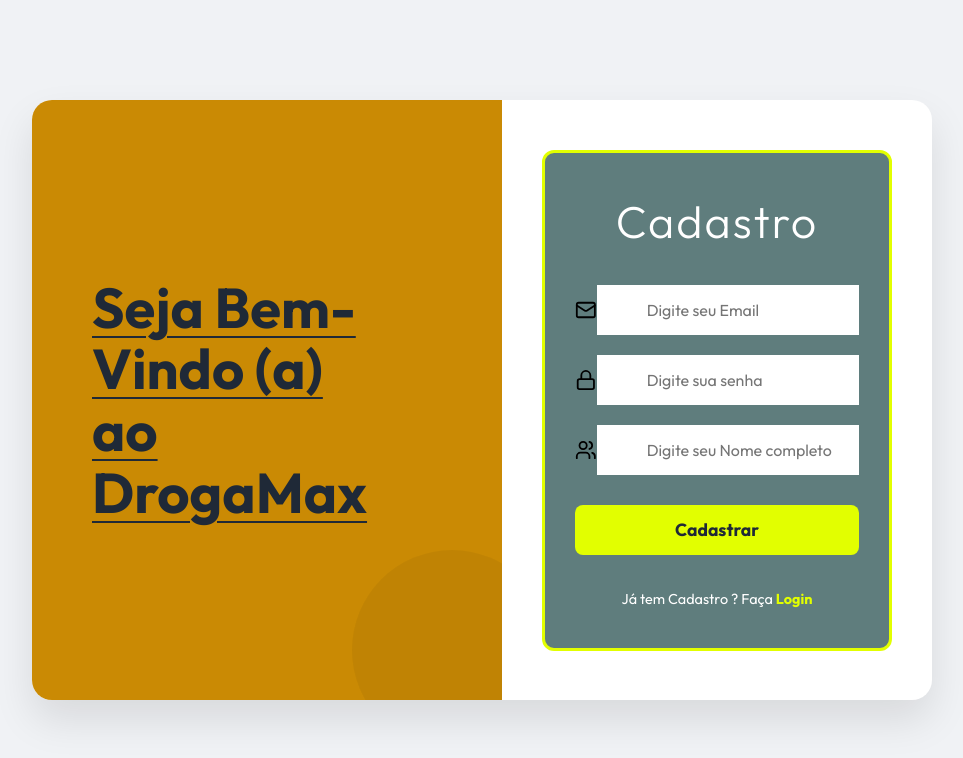
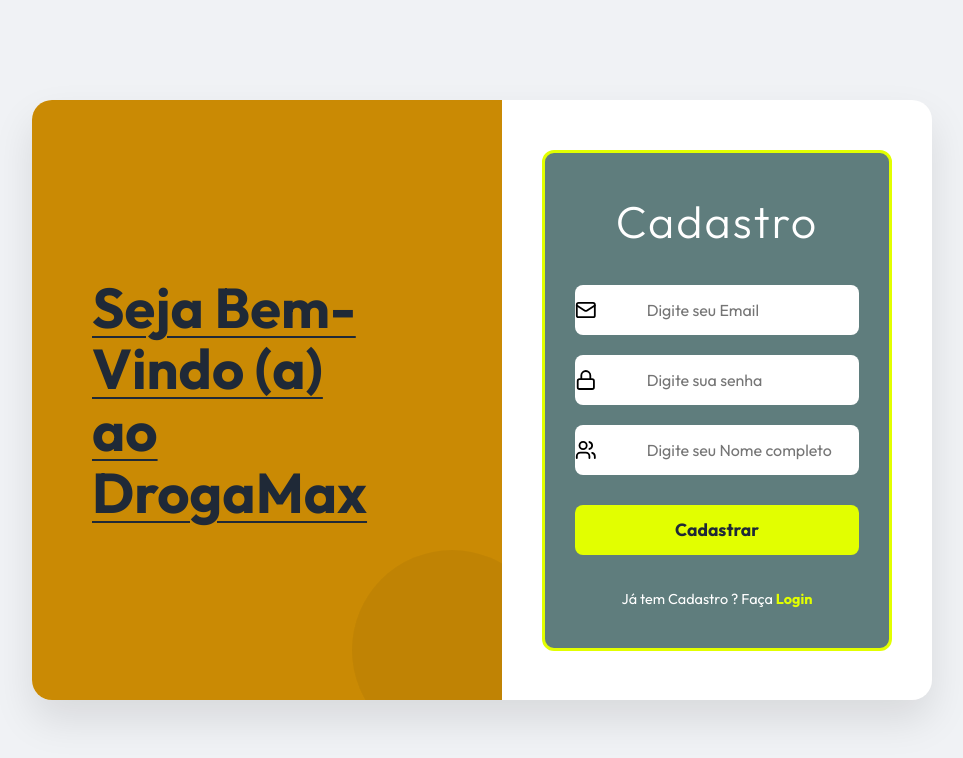
Before and after one commit to Jaysa05/DrogaMax, a plain HTML site: page index.html in a window 1280 px wide. Shown: the whole page, without its empty margins (158-1121 px from the left). Drawn offline with nearby package versions, Linux system fonts and the light colour scheme.

Commit message:
Ajeitando os ícones de cadastro

```diff
--- a/style.css
+++ b/style.css
@@ -119,6 +119,9 @@
     position: relative;
     display: flex;
     align-items: center;
+    background: var(--white);
+    border-radius: 8px;
+    transition: var(--transition);
 }
 
 .form-group i {
@@ -132,17 +135,19 @@
 .form-group input {
     width: 100%;
     height: 50px;
-    padding: 10px 10px 10px 50px;
+    padding: 10px 15px 10px 50px;
     border: none;
     outline: none;
     font-size: 1rem;
     color: var(--text-dark);
+    background: transparent;
+    border-radius: 8px;
     transition: var(--transition);
 }
 
-.form-group input:focus {
+.form-group:focus-within {
     background: #f8fafc;
-    box-shadow: inset 0 0 0 2px var(--accent-yellow);
+    box-shadow: 0 0 0 3px var(--accent-yellow);
 }
 
 .form-footer {
```
